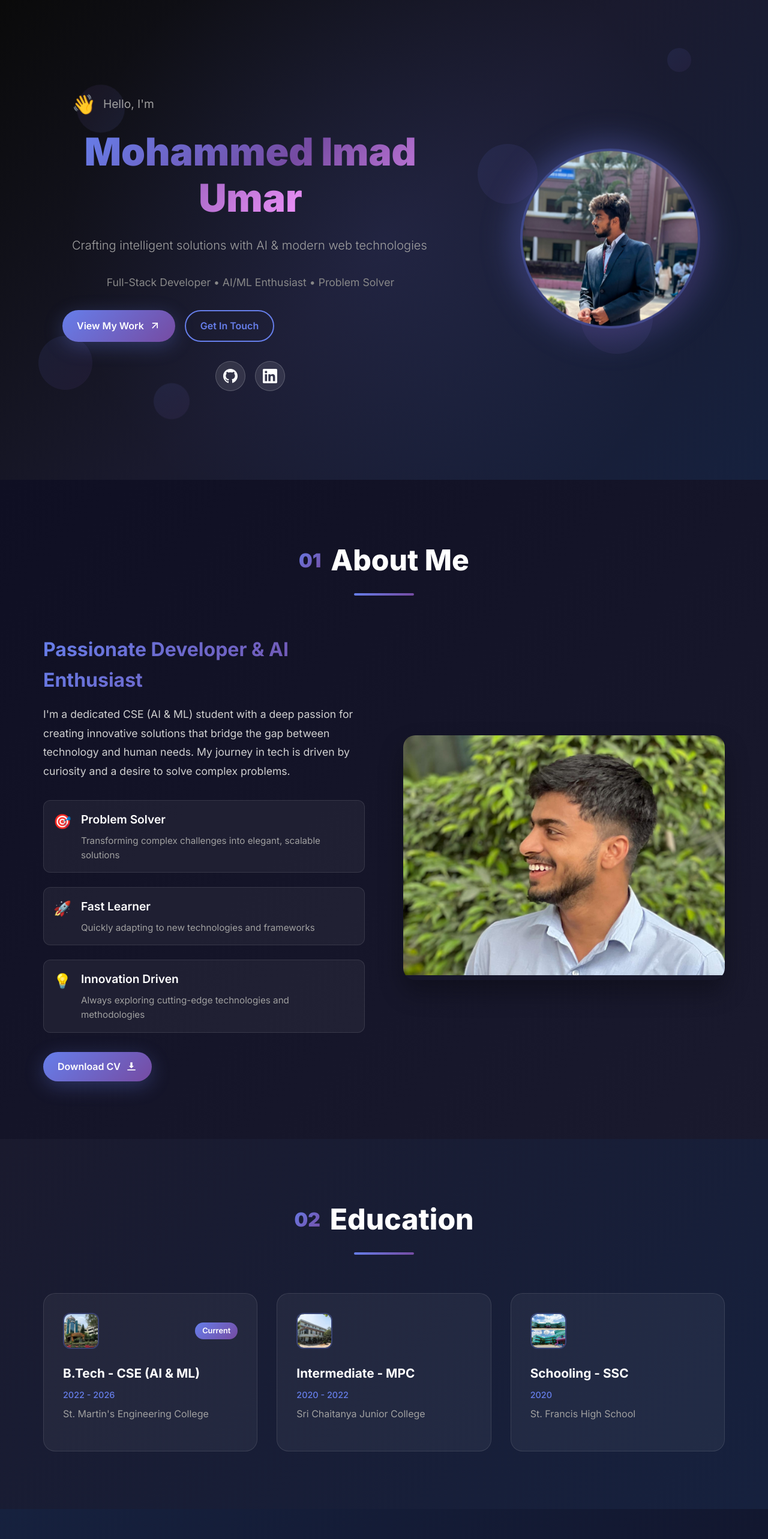
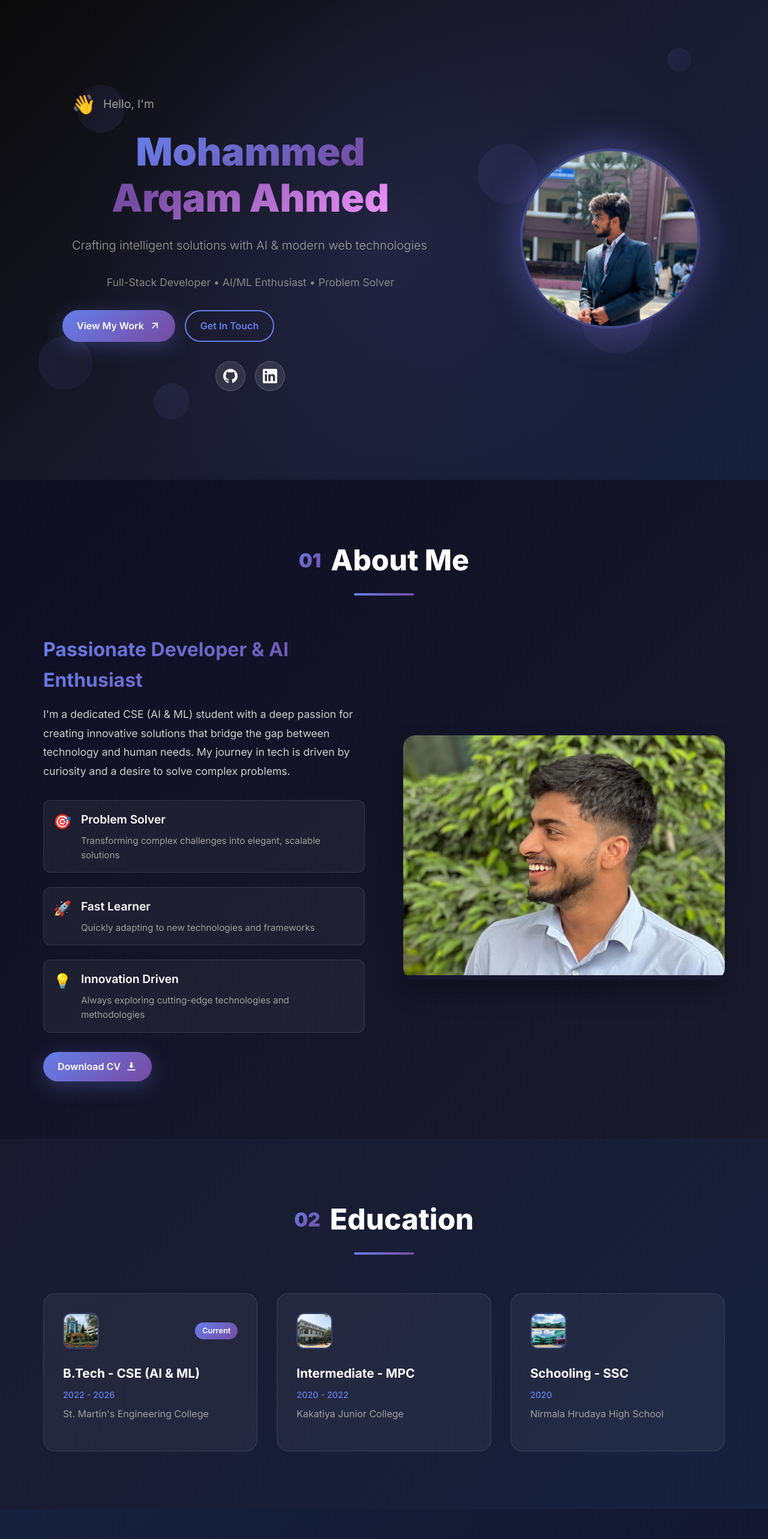
Before and after one commit to mohammedarqamahmed/Portfolio, a React (Create React App) app: page / in a window 1280 px wide. Shown: the top 2566 px of the page at 60% size. Built offline with nearby package versions, Linux system fonts and the light colour scheme.

Commit message:
Update App.js

```diff
--- a/src/App.js
+++ b/src/App.js
@@ -121,7 +121,7 @@ function App() {
               <span className="greeting-text">Hello, I'm</span>
             </div>
             <h1 className="hero-title">
-              <span className="gradient-text">Mohammed Imad Umar</span>
+              <span className="gradient-text">Mohammed Arqam Ahmed</span>
             </h1>
             <p className="hero-subtitle">
               <span className="typing-text">Crafting intelligent solutions with AI & modern web technologies</span>
@@ -141,7 +141,7 @@ function App() {
               </a>
             </div>
             <div className="social-icons">
-              <a href="https://github.com/mohammed-imad-umar" target="_blank" rel="noopener noreferrer" className="social-link">
+              <a href="https://github.com/mohammedarqamahmed" target="_blank" rel="noopener noreferrer" className="social-link">
                 <svg viewBox="0 0 24 24" className="social-icon">
                   <path d="M12 0c-6.626 0-12 5.373-12 12 0 5.302 3.438 9.8 8.207 11.387.599.111.793-.261.793-.577v-2.234c-3.338.726-4.033-1.416-4.033-1.416-.546-1.387-1.333-1.756-1.333-1.756-1.089-.745.083-.729.083-.729 1.205.084 1.839 1.237 1.839 1.237 1.07 1.834 2.807 1.304 3.492.997.107-.775.418-1.305.762-1.604-2.665-.305-5.467-1.334-5.467-5.931 0-1.311.469-2.381 1.236-3.221-.124-.303-.535-1.524.117-3.176 0 0 1.008-.322 3.301 1.23.957-.266 1.983-.399 3.003-.404 1.02.005 2.047.138 3.006.404 2.291-1.552 3.297-1.23 3.297-1.23.653 1.653.242 2.874.118 3.176.77.84 1.235 1.911 1.235 3.221 0 4.609-2.807 5.624-5.479 5.921.43.372.823 1.102.823 2.222v3.293c0 .319.192.694.801.576 4.765-1.589 8.199-6.086 8.199-11.386 0-6.627-5.373-12-12-12z"/>
                 </svg>
@@ -155,7 +155,7 @@ function App() {
           </div>
           <div className="hero-visual">
             <div className="profile-container">
-              <img src="/images/profile-photo.jpeg" alt="Imad Umar" className="profile-image" />
+              <img src="/images/profile-photo.jpeg" alt="Arqam Ahmed" className="profile-image" />
               <div className="profile-glow"></div>
             </div>
           </div>
@@ -267,7 +267,7 @@ function App() {
               <div className="edu-content">
                 <h3>Intermediate - MPC</h3>
                 <p className="edu-period">2020 - 2022</p>
-                <p className="edu-institution">Sri Chaitanya Junior College</p>
+                <p className="edu-institution">Kakatiya Junior College</p>
                 {activeEducation === 2 && (
                   <div className="edu-details">
                     <div className="grade-display">
@@ -288,7 +288,7 @@ function App() {
               <div className="edu-content">
                 <h3>Schooling - SSC</h3>
                 <p className="edu-period">2020</p>
-                <p className="edu-institution">St. Francis High School</p>
+                <p className="edu-institution">Nirmala Hrudaya High School</p>
                 {activeEducation === 3 && (
                   <div className="edu-details">
                     <div className="grade-display">
@@ -363,7 +363,7 @@ function App() {
                         <path d="M10 6L8.59 7.41 13.17 12l-4.58 4.59L10 18l6-6z"/>
                       </svg>
                     </a>
-                    <a href="https://github.com/mohammed-imad-umar/college-companion" target="_blank" className="project-link github">
+                    <a href="https://github.com/mohammedarqamahmed/college-companion" target="_blank" className="project-link github">
                       <span>GitHub</span>
                       <svg viewBox="0 0 24 24">
                         <path d="M12 0c-6.626 0-12 5.373-12 12 0 5.302 3.438 9.8 8.207 11.387.599.111.793-.261.793-.577v-2.234c-3.338.726-4.033-1.416-4.033-1.416-.546-1.387-1.333-1.756-1.333-1.756-1.089-.745.083-.729.083-.729 1.205.084 1.839 1.237 1.839 1.237 1.07 1.834 2.807 1.304 3.492.997.107-.775.418-1.305.762-1.604-2.665-.305-5.467-1.334-5.467-5.931 0-1.311.469-2.381 1.236-3.221-.124-.303-.535-1.524.117-3.176 0 0 1.008-.322 3.301 1.23.957-.266 1.983-.399 3.003-.404 1.02.005 2.047.138 3.006.404 2.291-1.552 3.297-1.23 3.297-1.23.653 1.653.242 2.874.118 3.176.77.84 1.235 1.911 1.235 3.221 0 4.609-2.807 5.624-5.479 5.921.43.372.823 1.102.823 2.222v3.293c0 .319.192.694.801.576 4.765-1.589 8.199-6.086 8.199-11.386 0-6.627-5.373-12-12-12z"/>
```
